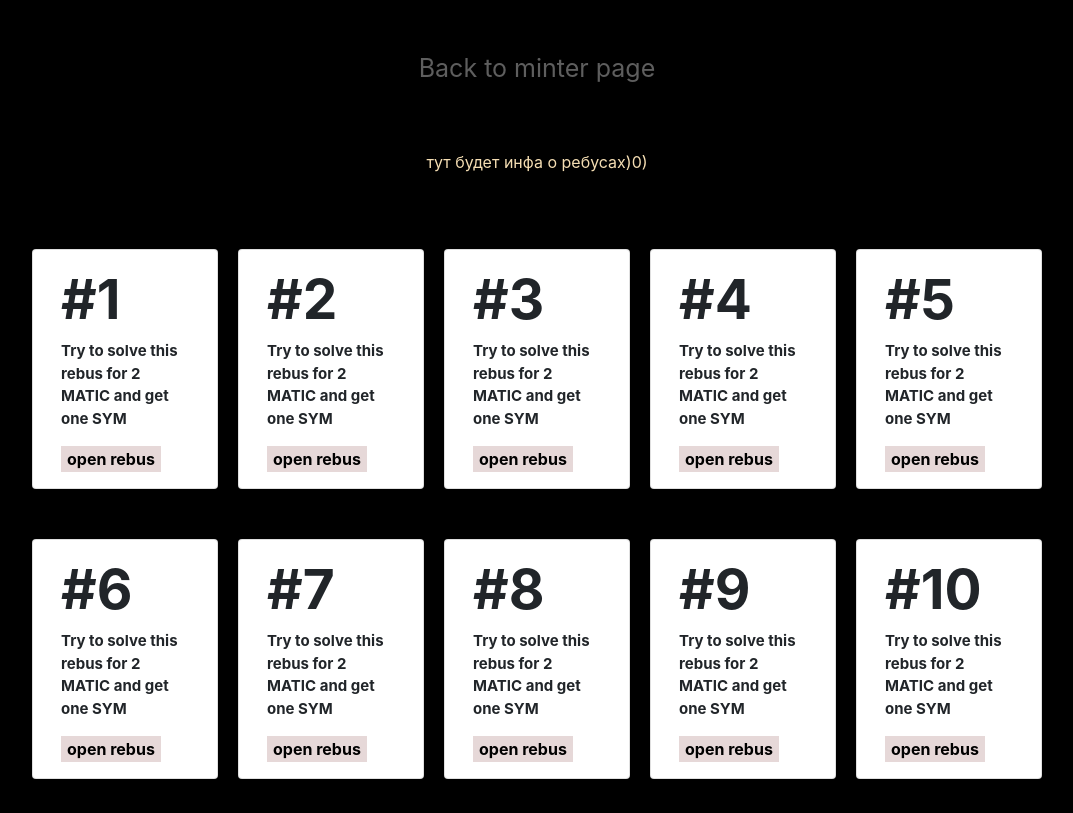
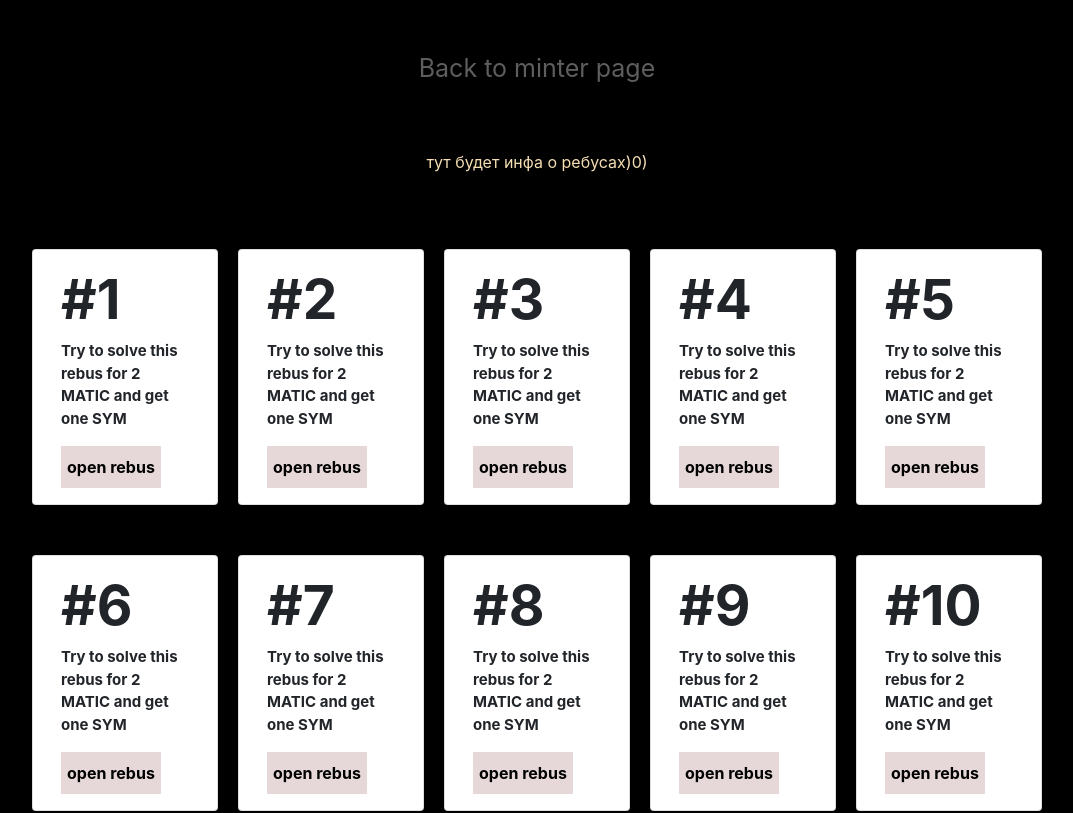
Before and after one commit to babo4ka/NFTcollectionRep, a React (Create React App) app: page /rebuses in a window 1280 px wide. Shown: the top 813 px of the page, without its empty margins (103-1176 px from the left). Built offline with nearby package versions, Linux system fonts and the light colour scheme.

Commit message:
начал переделывать кнопки и ауехл

```diff
--- a/src/RebusesPage.scss
+++ b/src/RebusesPage.scss
@@ -24,6 +24,10 @@
   width: 0%;
   content: '';
 
+  -webkit-transition: all .3s ease-in-out;
+  -moz--transition: all .3s ease-in-out;
+  transition: all .3s ease-in-out;
+
   height: 1px;
 }
 
@@ -34,9 +38,7 @@
 #back_to_minter_btn:hover:after{
   background-color: whitesmoke;
   width: 100%;
-  -webkit-transition: width 1s ease-in-out;
-  -moz--transition: width 1s ease-in-out;
-  transition: width 1s ease-in-out;
+
 
   z-index: -1;
 }
--- a/src/components/SiteButton.js
+++ b/src/components/SiteButton.js
@@ -7,7 +7,11 @@ const PageButton = (props)=>{
     }
 
     return(
-        <button id={props.id} onClick={()=>goToPage()} className={props.class_name}>{props.text}</button>
+        // <button id={props.id} onClick={()=>goToPage()} className={props.class_name}>{props.text}</button>
+
+        <button id={props.id} className={props.class_name}>
+            <div className="btn_text">{props.text}</div>
+        </button>
     )
 }
 
@@ -19,7 +23,10 @@ const SiteButton = (props)=>{
         props.isLeading? (
             <PageButton id={props.id} page={props.page} text={props.text} class_name={btn_class_name}></PageButton>
         ):(
-            <button id={props.id} className={btn_class_name}>{props.text}</button>
+
+            <button id={props.id} className={btn_class_name}>
+                <div className="btn_text">{props.text}</div>
+            </button>
         )
     )
 }
--- a/src/components/css/SiteButton.scss
+++ b/src/components/css/SiteButton.scss
@@ -29,14 +29,48 @@
     font-weight: bold;
 
     border: black;
+
+    position: relative;
+
+    height: 42px;
 }
 
-.site_btn:hover{
-    background-color: rgba(59, 59, 59, 0.137);
+.site_btn::after{
+    content:'';
+	position: absolute;
+	top: 0;
+	left: 0;
+	width: 0;
+	height: 42px;
+	background: rgb(0, 0, 0);
+	border-radius: 25px;
+	transition: all .3s ease-in-out;
+}
 
+.site_btn:hover::after{
+    width: 100%;
+    border: .5px solid white;
     color: white;
 
-    border: 1px solid white;
+    z-index: 1;
 
-    transform: scaleX(1.15) scaleY(1.15);
 }
+
+
+.btn_text{
+    position: relative;
+    z-index: 2;
+    color: black;
+}
+
+
+
+// .site_btn:hover{
+//     background-color: rgba(59, 59, 59, 0.137);
+
+//     color: white;
+
+//     border: 1px solid white;
+
+//     transform: scaleX(1.15) scaleY(1.15);
+// }
```
